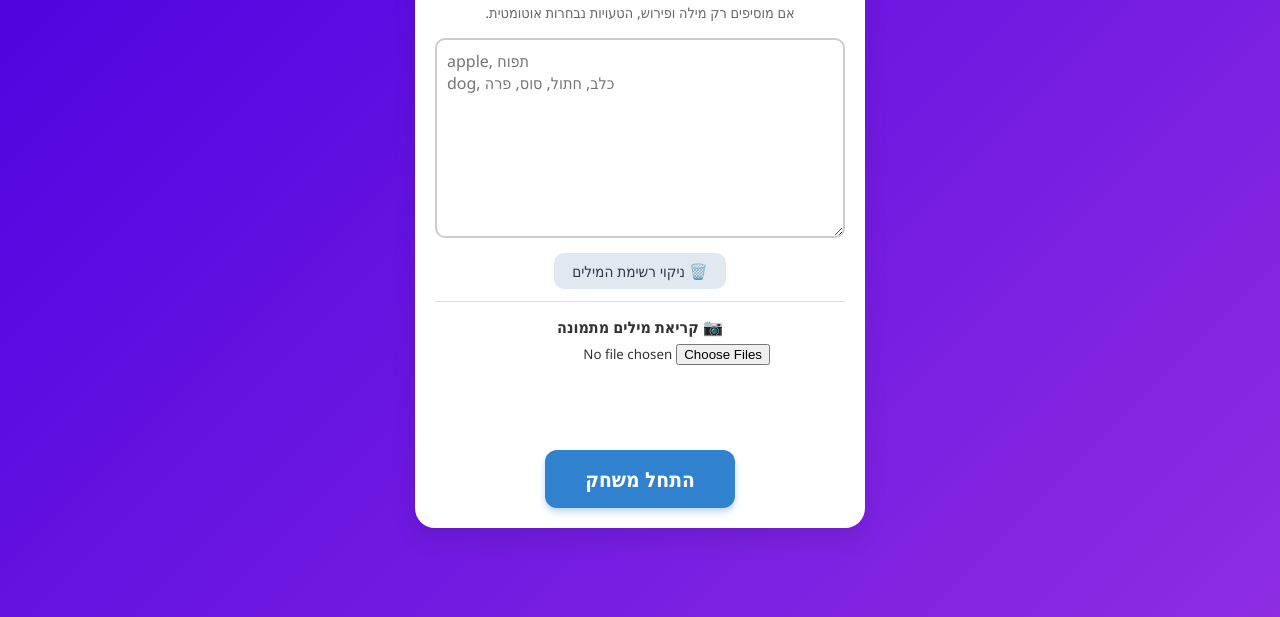
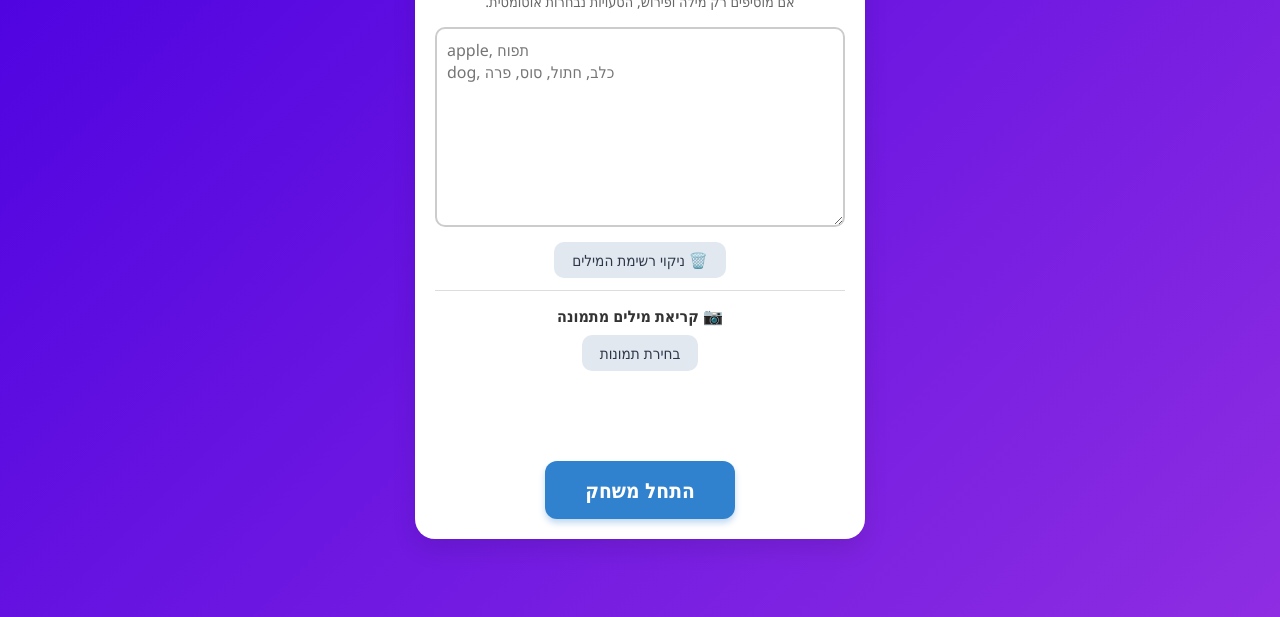
Before and after one commit to ravivhi/englishQuiz, a plain HTML site: page index.html in a window 1280 px wide. Shown: the part 183-800 px from the top of the page. Drawn offline with Linux system fonts and the light colour scheme.

Commit message:
englishQuiz: Hebrew choose-photos button, bump SW cache to v17
Co-Authored-By: Claude Sonnet 5.5 <noreply@anthropic.com>

```diff
--- a/index.html
+++ b/index.html
@@ -177,7 +177,8 @@
             <button type="button" onclick="clearWords()" style="margin:0 0 8px;padding:8px 18px;font-size:0.95rem;background:#e2e8f0;color:#2d3748;border:none;border-radius:10px;cursor:pointer;">🗑️ ניקוי רשימת המילים</button>
             <div style="border-top:1px solid #ddd;padding-top:10px;margin-top:4px;">
                 <p style="margin:4px 0;font-weight:bold;">📷 קריאת מילים מתמונה</p>
-                <input type="file" id="photo-input" accept="image/*" multiple style="max-width:100%;">
+                <input type="file" id="photo-input" accept="image/*" multiple style="display:none;">
+                <label for="photo-input" style="display:inline-block;margin:4px 0;padding:8px 18px;font-size:0.95rem;background:#e2e8f0;color:#2d3748;border-radius:10px;cursor:pointer;">בחירת תמונות</label>
                 <div id="photo-status" style="min-height:1.4em;margin:6px 0;font-size:0.9rem;color:#2b6cb0;"></div>
             </div>
             <div id="start-error" style="color:#c53030;min-height:1.4em;margin-bottom:6px;"></div>
--- a/sw.js
+++ b/sw.js
@@ -1,4 +1,4 @@
-const CACHE = 'englishquiz-v16';
+const CACHE = 'englishquiz-v17';
 
 self.addEventListener('install', e => { self.skipWaiting(); });
 self.addEventListener('activate', e => { e.waitUntil(clients.claim()); });
```
